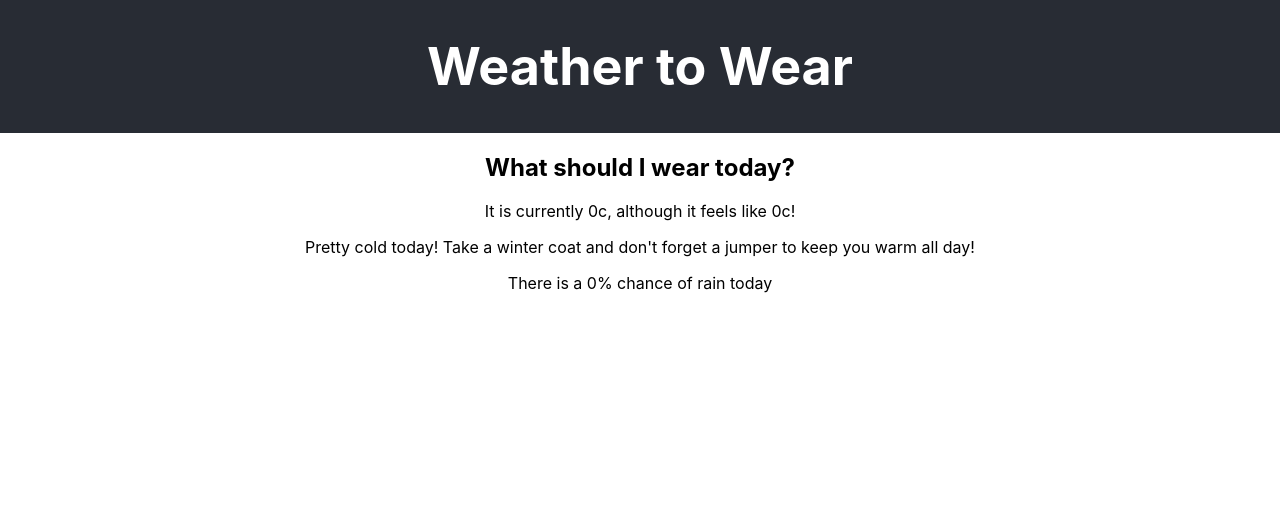
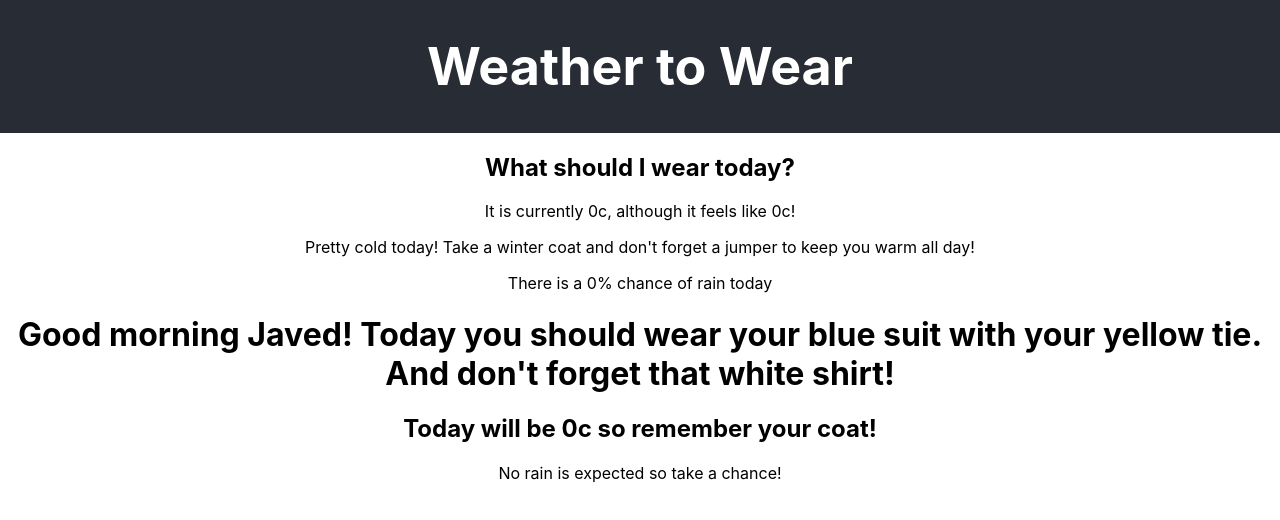
Before and after one commit to CharlotteMD/weather-to-wear, a React (Create React App) app: page / in a window 1280 px wide. Shown: the top 520 px of the page. Built offline with nearby package versions, Linux system fonts and the light colour scheme; no server answers.

Commit message:
began adding logic. also added a wardrobe component to offer dress advice

```diff
--- a/src/App.js
+++ b/src/App.js
@@ -2,6 +2,7 @@ import React, { Component } from 'react';
 import './App.css';
 
 import Weather from './components/weather';
+import Wardrobe from './components/wardrobe';
 
 class App extends Component {
   render() {
@@ -16,6 +17,7 @@ class App extends Component {
         <div>
 
           <Weather />
+          <Wardrobe />
 
         </div>
 
--- /dev/null
+++ b/src/components/wardrobe.js
@@ -0,0 +1,94 @@
+import React, { Component } from 'react';
+
+import Axios from 'axios';
+
+class Wardrobe extends Component {
+    constructor() {
+        super();
+        this.state = {
+            feelsTemp: '',
+            actualTemp: '',
+            wind: '',
+            rain: '',
+            chanceOfRain: false
+        };
+    }
+
+    componentDidMount() {
+        var latitude = 51.4997;
+        var longitude = -0.2353;
+        var key = '63c7e1fe04debd05e2a196e39bc9e9c4';
+
+        Axios
+            .get(`https://api.darksky.net/forecast/${key}/${latitude},${longitude}?units=si`)
+            .then((response) => {
+                console.log(response);
+
+                var feelsTemp = response.data.currently.apparentTemperature;
+                var actualTemp = response.data.currently.temperature;
+                var wind = response.data.currently.windSpeed;
+                var rain = response.data.daily.data[0].precipProbability;
+
+                this.setState({
+                    feelsTemp: feelsTemp,
+                    actualTemp: actualTemp,
+                    wind: wind,
+                    rain: rain
+                })
+
+            })
+            .catch(err => console.log(err));
+    }
+
+    roundTemp = () => {
+        var roundFeels = Math.round(this.state.feelsTemp);
+        return (
+            <span>{roundFeels}c</span>
+        )
+    }
+
+    // willItRain = () => {
+    //     var rainPercent = Math.round(this.state.rain * 100);
+    //     if (rainPercent > 25) {
+    //         this.setState({
+    //            chanceOfRain: true
+    //         })
+    //     return <p>No rain</p>
+    //     }
+    // }
+
+    effectsOfRain = () => {
+        var rainPercent = Math.round(this.state.rain * 100);
+        if (rainPercent > 25) {
+            return (<p>Take your coat! It will rain today!</p>)
+        } else {
+            return (<p>No rain is expected so take a chance!</p>)
+        }
+    }
+
+
+
+    render() {
+
+
+        const javsTies = ['red', 'yellow', 'blue', 'green'];
+        // const javsShirts = ['red', 'yellow', 'blue', 'green'];
+        const javsSuits = ['grey', 'black', 'blue', 'navy'];
+        // const javsShoes = ['grey', 'black', 'blue', 'navy'];
+        // const javsCoats = ['rain', 'wool', 'biker', 'light'];
+
+        return (
+            <div>
+                <h1>Good morning Javed! Today you should wear your {javsSuits[2]} suit with your {javsTies[1]} tie. And don't forget that white shirt!</h1>
+                <h2>Today will be {this.roundTemp()} so remember your coat!</h2>
+
+                {this.effectsOfRain()}
+
+
+            </div>
+        );
+    }
+}
+
+
+export default Wardrobe;
--- a/src/components/weather.js
+++ b/src/components/weather.js
@@ -3,9 +3,9 @@ import '../App.css';
 
 import Axios from 'axios';
 
-import Rainy from './rainy.js'
-import Windy from './windy.js'
-import Temp from './temp.js'
+import Rainy from './rainy.js';
+import Windy from './windy.js';
+import Temp from './temp.js';
 
 class Weather extends Component {
   constructor() {
@@ -127,8 +127,6 @@ class Weather extends Component {
           <Temp
             whatToWear={this.whatToWear}
             roundTemp={this.roundTemp}
-            feelsTemp={this.state.feelsTemp}
-            actualTemp={this.state.actualTemp}
           />
 
           <Windy
@@ -141,7 +139,6 @@ class Weather extends Component {
             isItRainy={this.isItRainy}
           />
 
-
         </div>
 
       </div>
```
